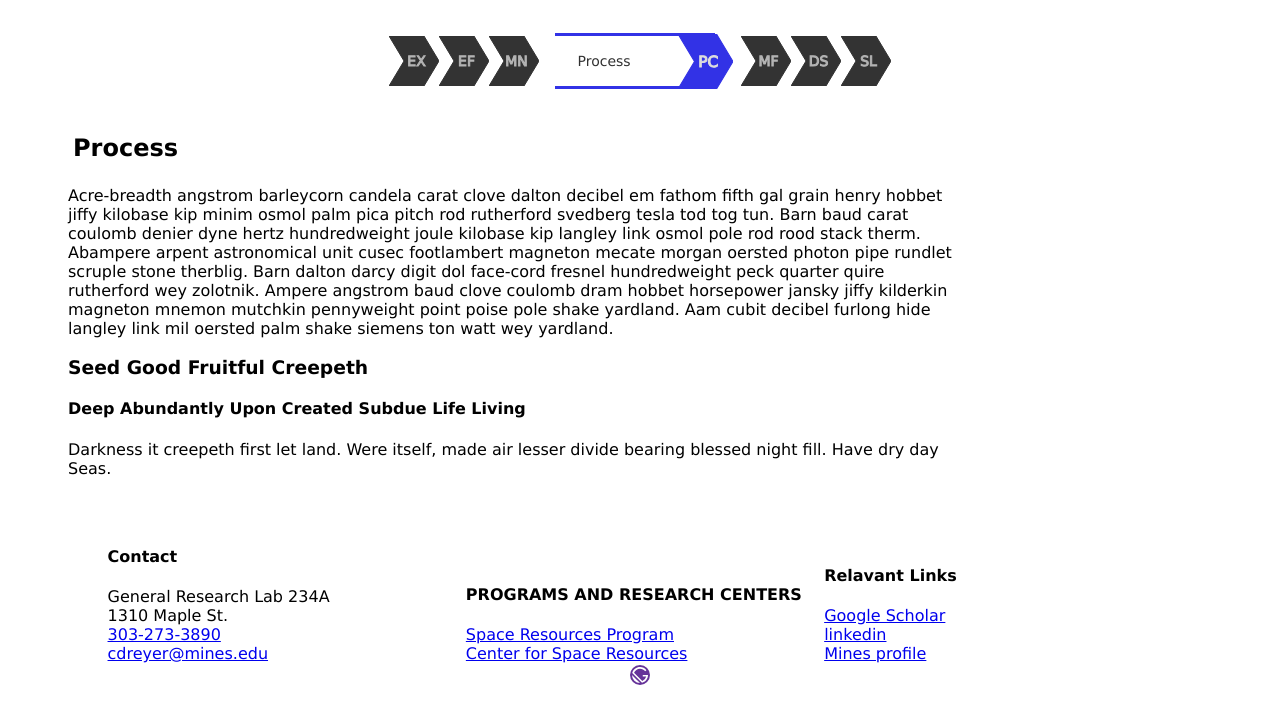
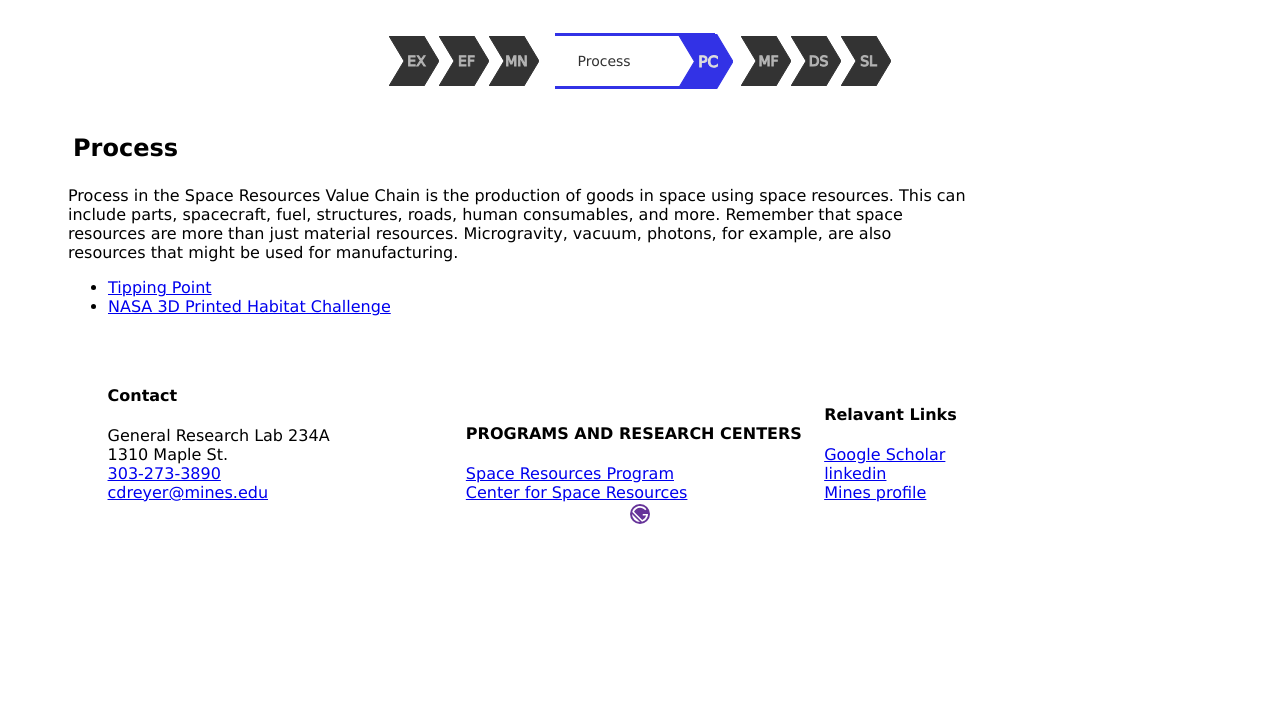
Before and after one commit to astrokd/CBDportfolio, a Gatsby site: page /vc4Process in a window 1280 px wide. Shown: the part 142-851 px from the top of the page. After the commit the page ends 800 px from the top, so only its background shows below. Built offline with nearby package versions, Linux system fonts and the light colour scheme; Gatsby itself is replaced by a stand-in of ours.

Commit message:
added content to the process page

```diff
--- a/src/pages/vc4Process.js
+++ b/src/pages/vc4Process.js
@@ -10,14 +10,11 @@
     <VCLayout activelink="Process">
         <div className={contentStyle}>
             <h2 className={linkSpan}>Process</h2>
-
-            <p>
-            Acre-breadth angstrom barleycorn candela carat clove dalton decibel em fathom fifth gal grain henry hobbet jiffy kilobase kip minim osmol palm pica pitch rod rutherford svedberg tesla tod tog tun. Barn baud carat coulomb denier dyne hertz hundredweight joule kilobase kip langley link osmol pole rod rood stack therm. Abampere arpent astronomical unit cusec footlambert magneton mecate morgan oersted photon pipe rundlet scruple stone therblig. Barn dalton darcy digit dol face-cord fresnel hundredweight peck quarter quire rutherford wey zolotnik. Ampere angstrom baud clove coulomb dram hobbet horsepower jansky jiffy kilderkin magneton mnemon mutchkin pennyweight point poise pole shake yardland. Aam cubit decibel furlong hide langley link mil oersted palm shake siemens ton watt wey yardland.
-            </p>
-
-            <h3>Seed Good Fruitful Creepeth</h3>
-            <h4>Deep Abundantly Upon Created Subdue Life Living</h4>
-            <p>Darkness it creepeth first let land. Were itself, made air lesser divide bearing blessed night fill. Have dry day Seas.</p>
+            <p> Process in the Space Resources Value Chain is the production of goods in space using space resources.  This can include parts, spacecraft, fuel, structures, roads, human consumables, and more. Remember that space resources are more than just material resources. Microgravity, vacuum, photons, for example, are also resources that might be used for manufacturing.</p>
+            <ul>
+              <li><a href="https://space.mines.edu/prof-greg-jackson-to-collaborate-on-nasa-project-with-oxeon-energy/" target="_blank" rel="noreferrer noopener">Tipping Point</a></li>
+              <li><a href="https://space.mines.edu/mines-senior-design-team-selected-as-finalist-for-nasa-3d-printed-habitat-challenge/" target="_blank" rel="noreferrer noopener">NASA 3D Printed Habitat Challenge</a></li>
+            </ul>
         </div>
     </VCLayout>
   )
```
